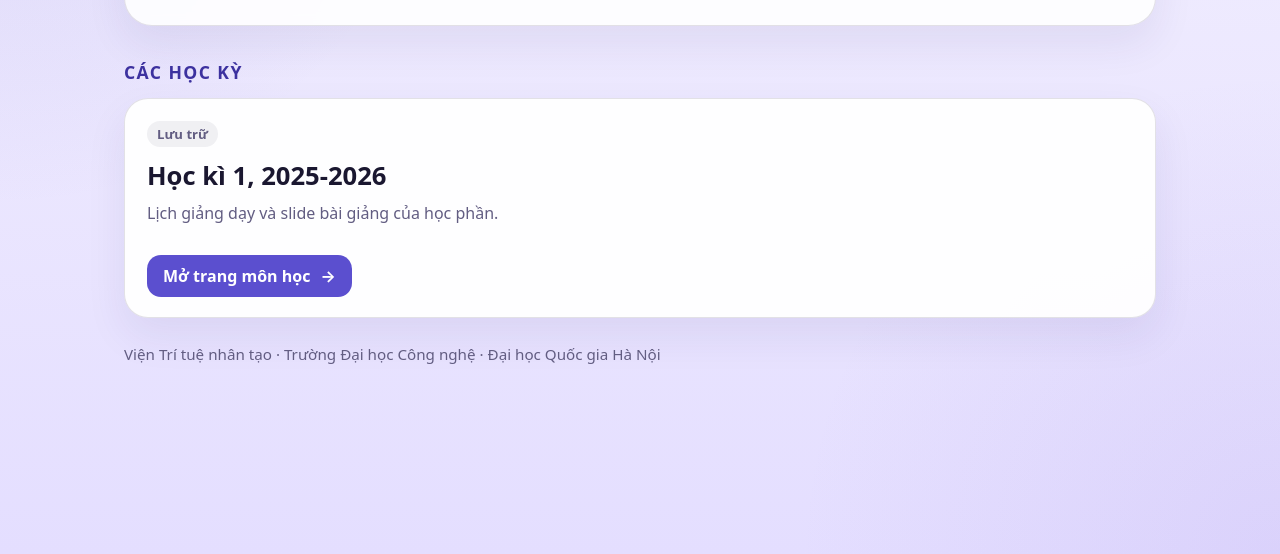
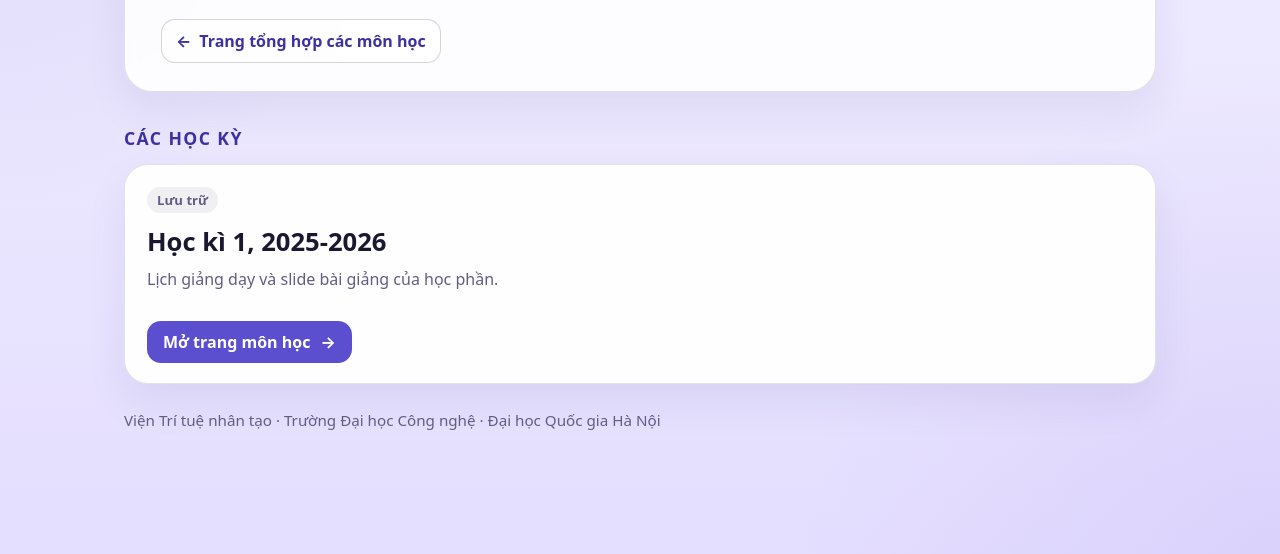
Before and after one commit to uet-iai-course/computational-thinking, a plain HTML site: page index.html in a window 1280 px wide. Shown: the part 246-800 px from the top of the page. Drawn offline with Linux system fonts and the light colour scheme.

Commit message:
add back button

```diff
--- a/index.html
+++ b/index.html
@@ -16,8 +16,15 @@
             <h1>Tư duy tính toán</h1>
             <div class="hero-text">
                 <p>
-                    Slide bài giảng và lịch học của môn Tư duy tính toán tại Viện Trí tuệ nhân tạo, Trường Đại học Công nghệ, Đại học Quốc gia Hà Nội.
+                    Slide bài giảng và lịch học của môn Tư duy tính toán tại Viện Trí tuệ nhân tạo, Trường Đại học Công
+                    nghệ, Đại học Quốc gia Hà Nội.
                 </p>
+            </div>
+            <div class="hero-actions">
+                <a class="secondary-link" href="/">
+                    <span aria-hidden="true">←</span>
+                    <span>Trang tổng hợp các môn học</span>
+                </a>
             </div>
         </section>
 
```
